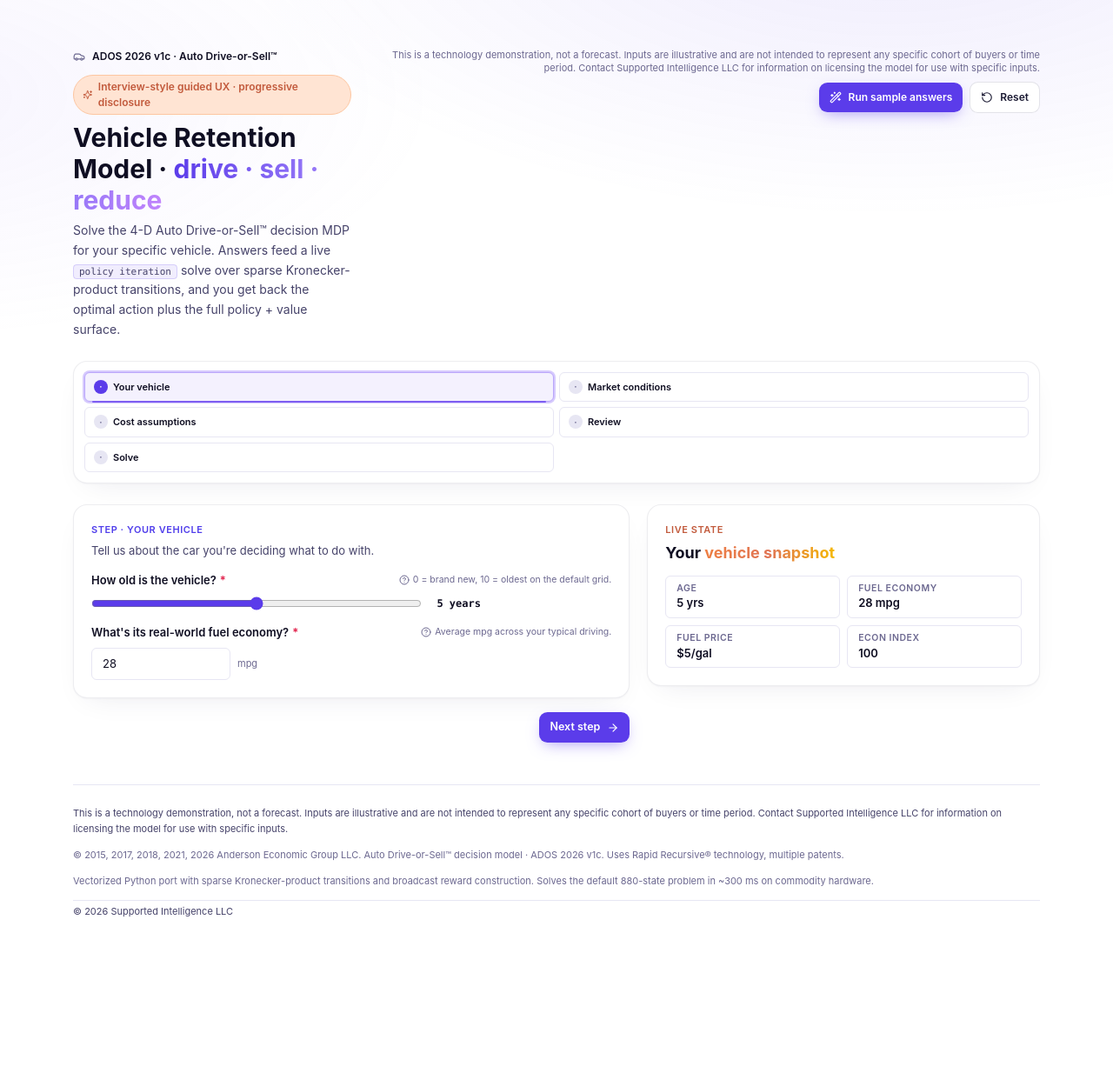
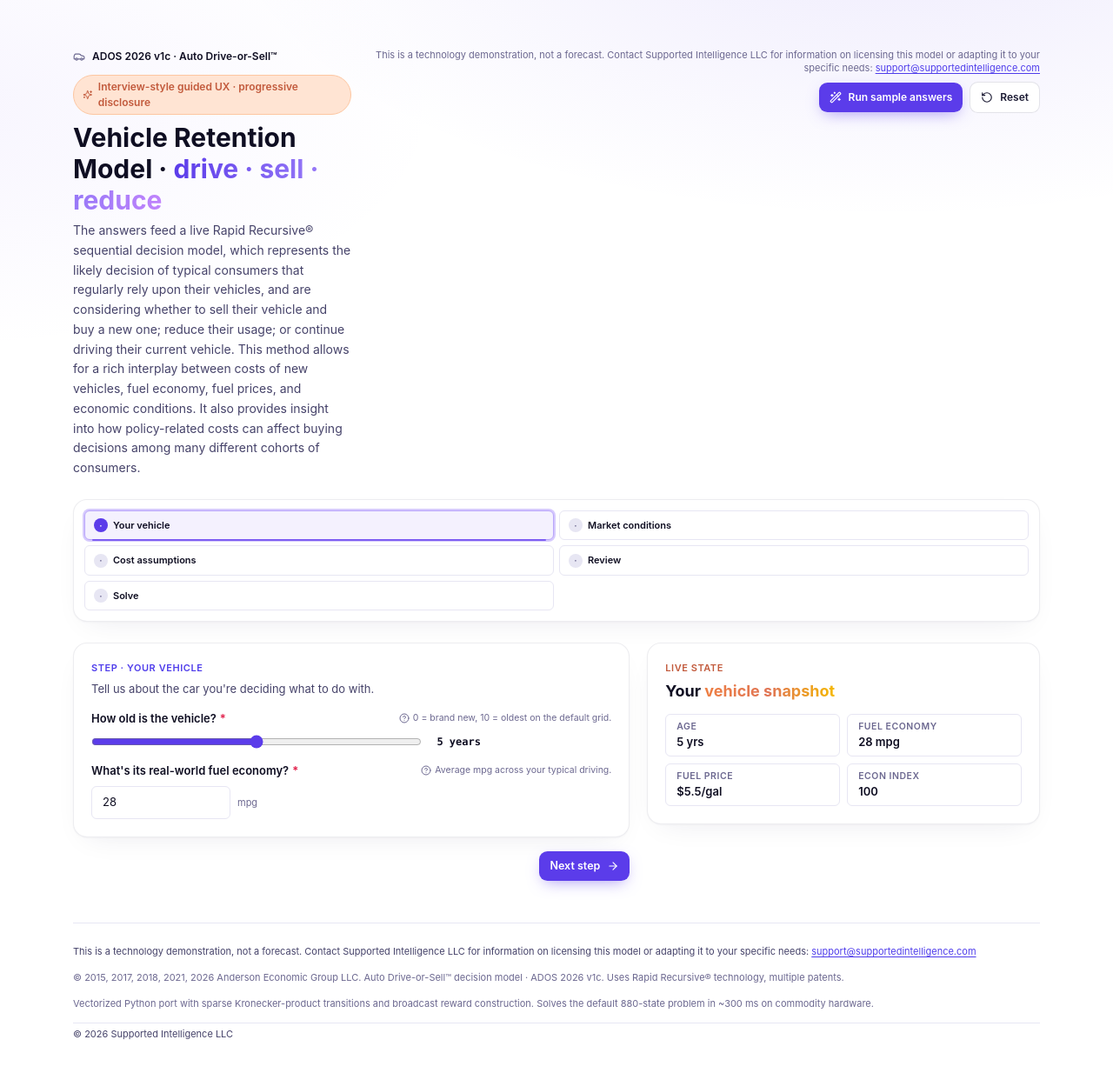
Before and after one commit to Supintel2012/VehicleRetentionModel, a Next.js app: page / in a window 1280 px wide. Shown: the top 1234 px of the page at 87% size. Before the commit the page ends 1113 px from the top, so only its background shows below. Built offline with nearby package versions, Linux system fonts and the light colour scheme.

Commit message:
Update README and components to reflect the transition from policy iteration to Rapid Recursive® model; enhance technology demo disclaimer for clarity and licensing information.

```diff
--- a/app/layout.tsx
+++ b/app/layout.tsx
@@ -4,7 +4,7 @@ import "./globals.css";
 export const metadata: Metadata = {
   title: "Vehicle Retention Model",
   description:
-    "Auto Drive-or-Sell™ decision MDP — ADOS 2026 v1c, with sparse Kronecker-product transitions and vectorized rewards.",
+    "Auto Drive-or-Sell™ — ADOS 2026 v1c. Rapid Recursive® sequential model for vehicle drive, sell, or reduce decisions.",
 };
 
 export default function RootLayout({ children }: { children: React.ReactNode }) {
--- a/app/page.tsx
+++ b/app/page.tsx
@@ -16,10 +16,15 @@ function Footer() {
   return (
     <footer className="mt-12 pt-6 border-t border-ink-200 text-[11px] text-ink-500 leading-relaxed space-y-3">
       <p className="text-ink-600">
-        This is a technology demonstration, not a forecast. Inputs are
-        illustrative and are not intended to represent any specific cohort of
-        buyers or time period. Contact Supported Intelligence LLC for information
-        on licensing the model for use with specific inputs.
+        This is a technology demonstration, not a forecast. Contact Supported
+        Intelligence LLC for information on licensing this model or adapting it to
+        your specific needs:{" "}
+        <a
+          href="mailto:support@supportedintelligence.com"
+          className="text-approve-700 underline underline-offset-2 hover:text-approve-900"
+        >
+          support@supportedintelligence.com
+        </a>
       </p>
       <div>
         © 2015, 2017, 2018, 2021, 2026 Anderson Economic Group LLC. Auto
--- a/components/Wizard.tsx
+++ b/components/Wizard.tsx
@@ -35,9 +35,6 @@ const ACTION_COPY: Record<ActionName, { title: string; tone: string; verb: strin
   sell: { title: "Sell", tone: "action-sell", verb: "Sell now and replace with a newer vehicle." },
   reduce: { title: "Reduce", tone: "action-reduce", verb: "Cut back on miles to lower variable cost." },
 };
-
-const TECH_DEMO_DISCLAIMER =
-  "This is a technology demonstration, not a forecast. Inputs are illustrative and are not intended to represent any specific cohort of buyers or time period. Contact Supported Intelligence LLC for information on licensing the model for use with specific inputs.";
 
 export function Wizard() {
   const template = VEHICLE_RETENTION_TEMPLATE;
@@ -222,11 +219,14 @@ function Header({ onSample, onReset }: { onSample: () => void; onReset: () => vo
             <span className="gradient-text-purple">drive · sell · reduce</span>
           </h1>
           <p className="mt-1.5 text-ink-600 text-[14px] leading-relaxed max-w-2xl">
-            Solve the 4-D Auto Drive-or-Sell™ decision MDP for your specific
-            vehicle. Answers feed a live{" "}
-            <code className="font-mono kbd">policy iteration</code> solve over
-            sparse Kronecker-product transitions, and you get back the optimal
-            action plus the full policy + value surface.
+            The answers feed a live Rapid Recursive® sequential decision model,
+            which represents the likely decision of typical consumers that
+            regularly rely upon their vehicles, and are considering whether to
+            sell their vehicle and buy a new one; reduce their usage; or continue
+            driving their current vehicle. This method allows for a rich interplay
+            between costs of new vehicles, fuel economy, fuel prices, and economic
+            conditions. It also provides insight into how policy-related costs can
+            affect buying decisions among many different cohorts of consumers.
           </p>
         </div>
       </div>
@@ -235,7 +235,15 @@ function Header({ onSample, onReset }: { onSample: () => void; onReset: () => vo
           className="w-full text-right text-[10px] leading-snug text-ink-500 sm:text-[11px]"
           role="note"
         >
-          {TECH_DEMO_DISCLAIMER}
+          This is a technology demonstration, not a forecast. Contact Supported
+          Intelligence LLC for information on licensing this model or adapting it
+          to your specific needs:{" "}
+          <a
+            href="mailto:support@supportedintelligence.com"
+            className="text-approve-700 underline underline-offset-2 hover:text-approve-900"
+          >
+            support@supportedintelligence.com
+          </a>
         </p>
         <div className="flex flex-shrink-0 flex-wrap items-center justify-end gap-2">
           <button onClick={onSample} className="btn-primary !py-2 !px-3 !text-[12px]">
--- a/lib/template.ts
+++ b/lib/template.ts
@@ -12,8 +12,8 @@ export const VEHICLE_RETENTION_TEMPLATE: Template = {
   name: "Vehicle Retention Model",
   category: "ADOS 2026 v1c · Auto Drive-or-Sell™",
   summary:
-    "Solve the 4-D Auto Drive-or-Sell™ decision MDP. State = (age, fuel economy, fuel price, economic conditions); actions = drive · sell · reduce. Vectorized v1c port with sparse Kronecker-product transitions.",
-  horizon: "Infinite-horizon discounted MDP",
+    "Rapid Recursive® sequential decision model for drive, sell, or reduce choices across new-vehicle costs, fuel economy, fuel prices, and economic conditions (ADOS 2026 v1c).",
+  horizon: "Sequential vehicle retention (infinite horizon)",
   default_state_count: 880,
   steps: [
     {
@@ -60,7 +60,7 @@ export const VEHICLE_RETENTION_TEMPLATE: Template = {
           min: 4.0,
           max: 6.0,
           step: 0.1,
-          default: 5.0,
+          default: 5.5,
           unit: "$/gal",
           required: true,
           paramKey: "query_state.fuel_price",
@@ -102,7 +102,7 @@ export const VEHICLE_RETENTION_TEMPLATE: Template = {
           min: 2000,
           max: 15000,
           step: 500,
-          default: 8000,
+          default: 12000,
           unit: "mi/yr",
           paramKey: "ReducedMiles",
         },
@@ -147,7 +147,7 @@ export const VEHICLE_RETENTION_TEMPLATE: Template = {
     fuel_price_now: 5.5,
     econ_now: 95,
     std_miles: 15000,
-    reduced_miles: 8000,
+    reduced_miles: 12000,
     new_car_price: 43000,
     fixed_cost: 2500,
     discount_rate: 5,
```
Also changed, not shown: 1 other file (tests, documents, lock files or other folders).
